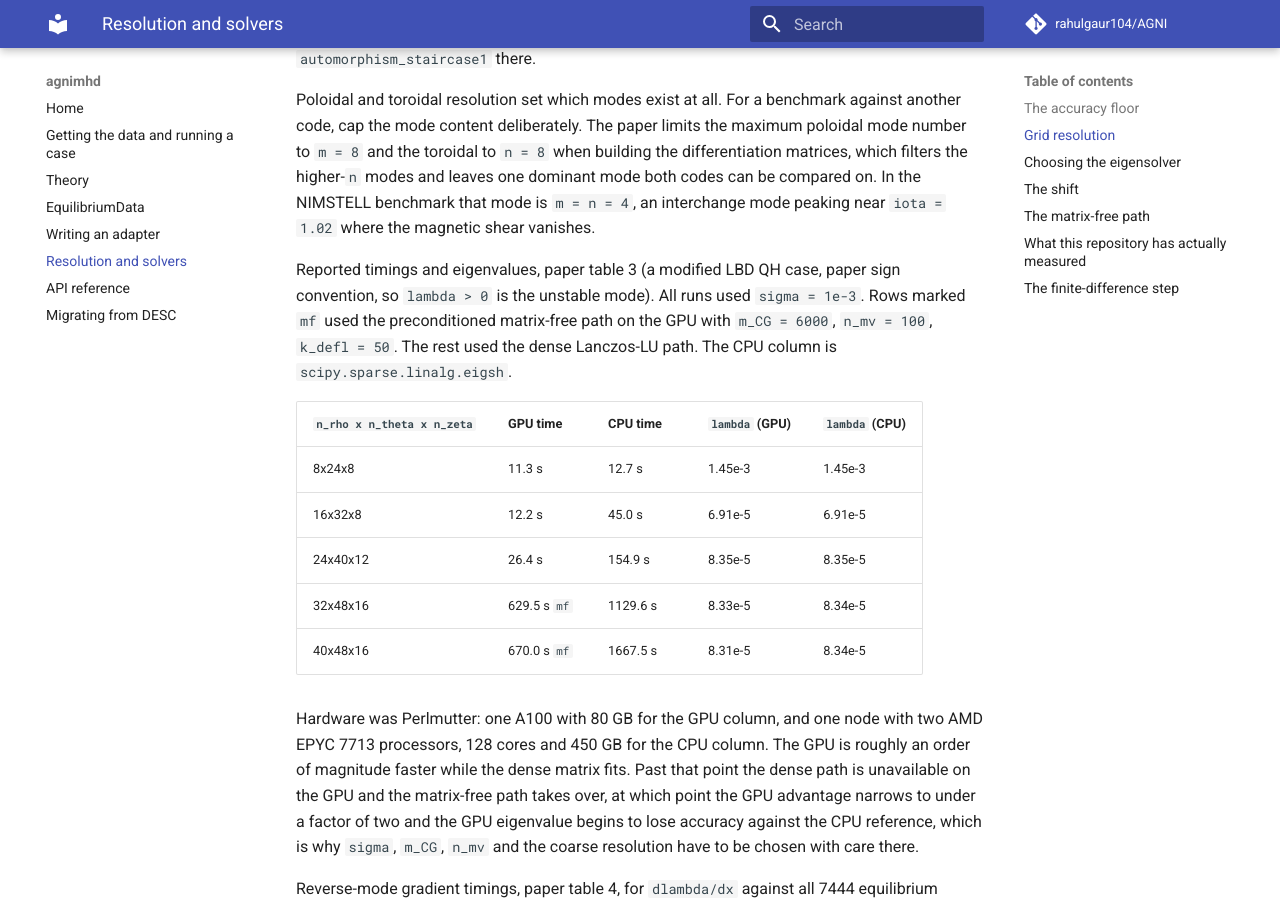
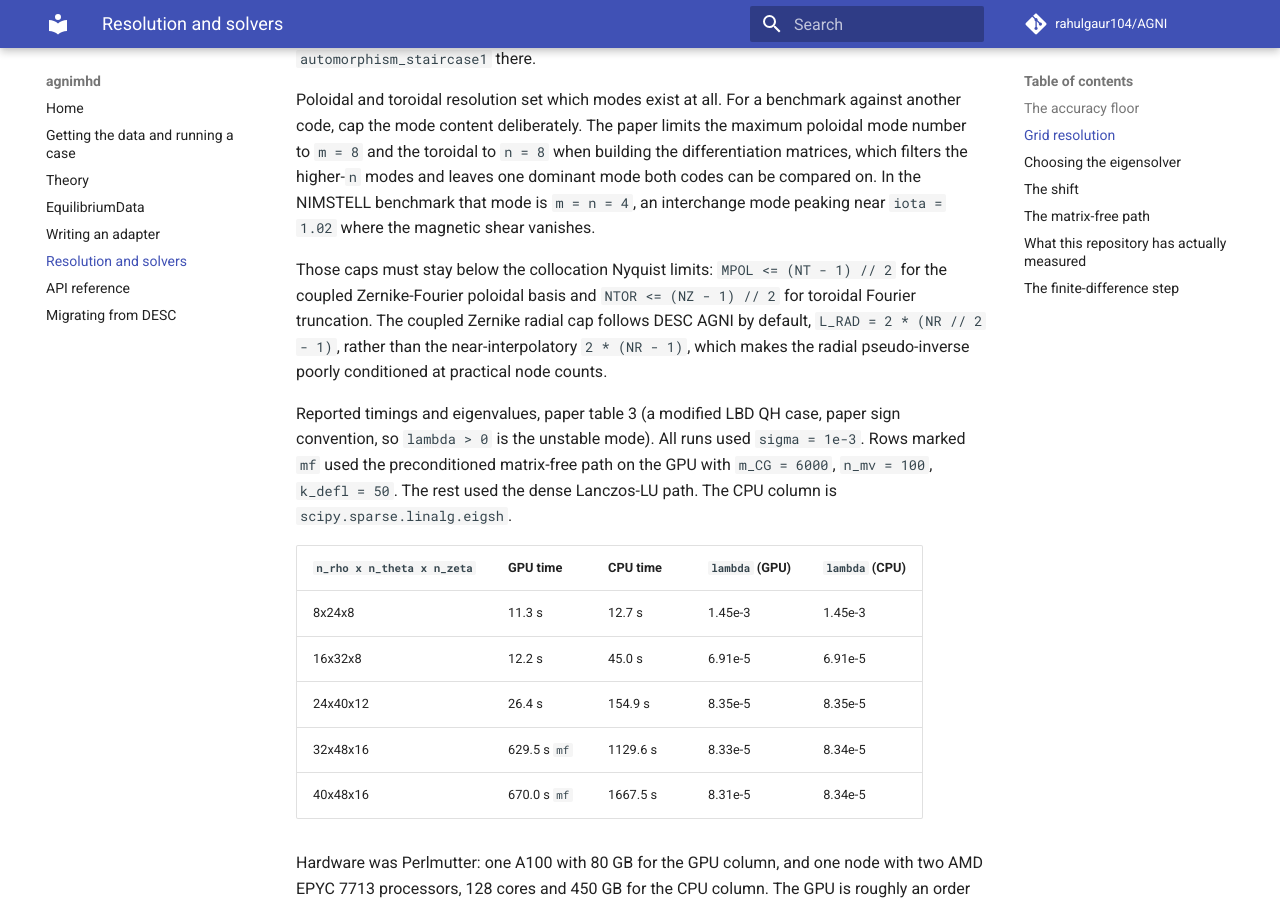
Before and after one commit to rahulgaur104/AGNI, an MkDocs documentation site: the page built from docs/resolution.md, in a window 1280 px wide and 900 px high, scrolled down 1066 px. Built offline with MkDocs 1.6.1 and Material for MkDocs 9.7.7, drawn with Linux system fonts in a browser that asks for light colours; comment, search, counter and statistics services are not loaded.

```diff
--- a/docs/resolution.md
+++ b/docs/resolution.md
@@ -46,6 +46,14 @@ building the differentiation matrices, which filters the higher-`n` modes and
 leaves one dominant mode both codes can be compared on. In the NIMSTELL
 benchmark that mode is `m = n = 4`, an interchange mode peaking near
 `iota = 1.02` where the magnetic shear vanishes.
+
+Those caps must stay below the collocation Nyquist limits:
+`MPOL <= (NT - 1) // 2` for the coupled Zernike-Fourier poloidal basis and
+`NTOR <= (NZ - 1) // 2` for toroidal Fourier truncation. The coupled Zernike
+radial cap follows DESC AGNI by default,
+`L_RAD = 2 * (NR // 2 - 1)`, rather than the near-interpolatory
+`2 * (NR - 1)`, which makes the radial pseudo-inverse poorly conditioned at
+practical node counts.
 
 Reported timings and eigenvalues, paper table 3 (a modified LBD QH case,
 paper sign convention, so `lambda > 0` is the unstable mode). All runs used
```
Also changed, not shown: docs/api.md (+6 -0 lines), 4 other files.
